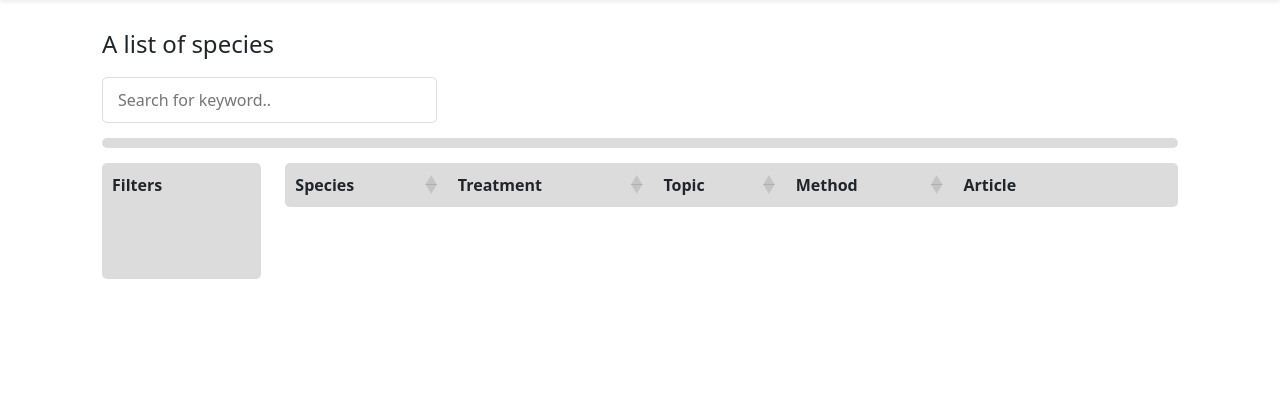
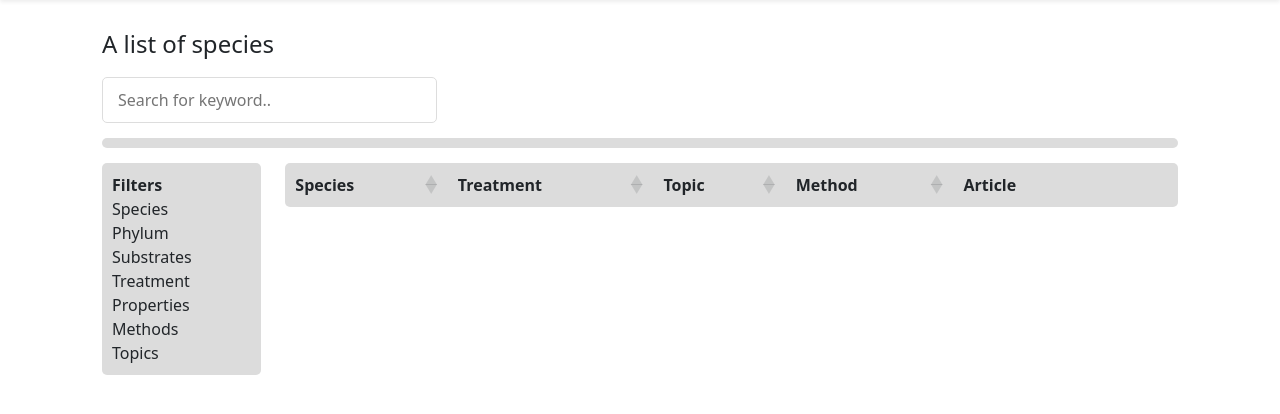
Before and after one commit to johnkeates/Fungalmaterials, a Django app: page /species/ in a window 1280 px wide. Shown: the part 75-489 px from the top of the page. Run offline with Django 4.2, Linux system fonts and the light colour scheme; data that the repository does not hold is empty; some libraries are stand-ins or nearby versions.

Commit message:
Added names of filters

```diff
--- a/fungalmaterials/templates/fungalmaterials/species.html
+++ b/fungalmaterials/templates/fungalmaterials/species.html
@@ -32,9 +32,13 @@
     <!-- FILTER BOX -->
     <div class="d-flex flex-column flex-shrink-0" style="background-color: #DCDCDC;; border-radius: 5px; padding: 10px">
     <b>Filters</b>
-    <br>
-    <br>
-    <br>
+    Species<br>
+    Phylum<br>
+    Substrates<br>
+    Treatment<br>
+    Properties<br>
+    Methods<br>
+    Topics<br>
     </div>
   </div>
 
```
